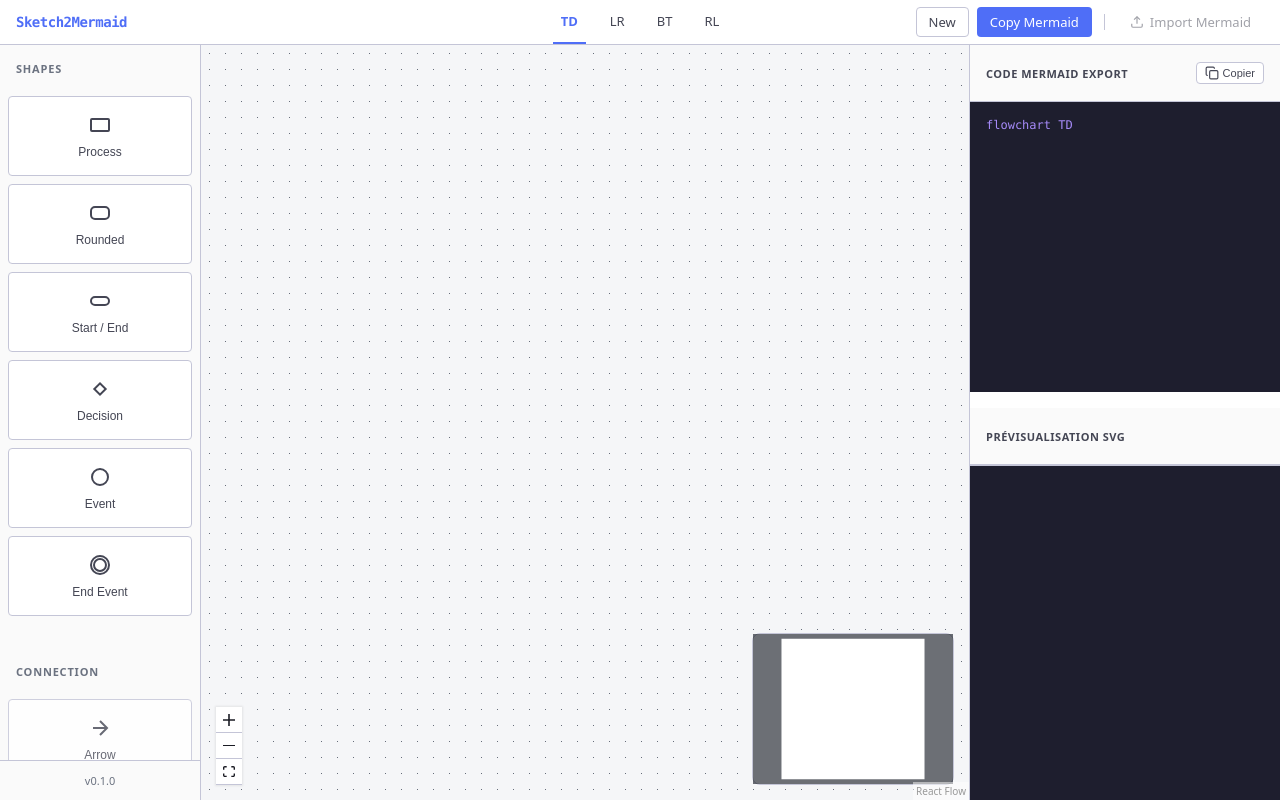
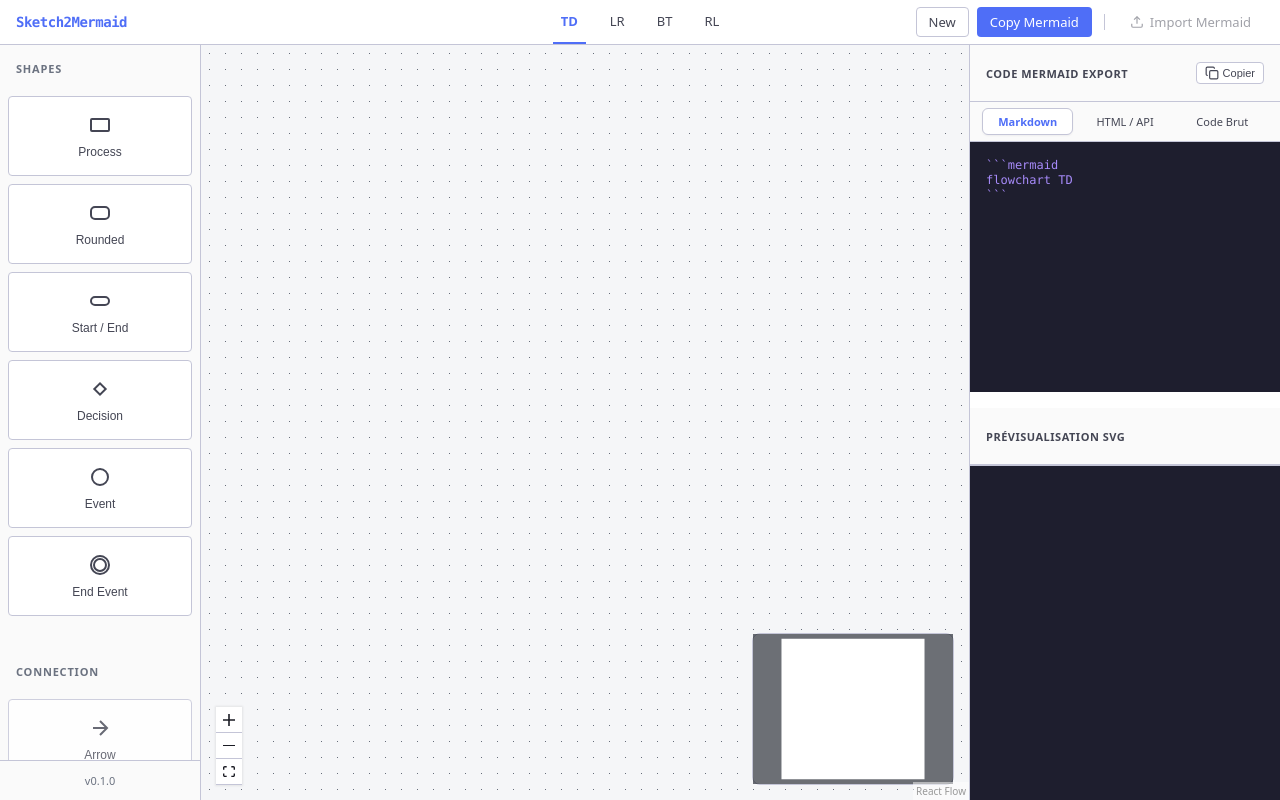
Before and after one commit to JeanZay/sketch2mermaid, a React (Vite) app: page / in a window 1280 px wide. Built offline with nearby package versions, Linux system fonts and the light colour scheme.

Commit message:
feat: add Mermaid export format options (Markdown, HTML, Raw) in UI

```diff
--- a/src/components/PreviewPanel.tsx
+++ b/src/components/PreviewPanel.tsx
@@ -1,6 +1,7 @@
 import React, { useEffect, useState } from 'react';
 import mermaid from 'mermaid';
-import { toMermaid } from '../core/mermaid';
+import { toMermaid, formatMermaidExport } from '../core/mermaid';
+import type { MermaidExportFormat } from '../core/types';
 import { useDiagramStore } from '../store/diagramStore';
 import { Copy, Check, AlertCircle } from 'lucide-react';
 import { useNodes, useEdges } from '@xyflow/react';
@@ -20,6 +21,13 @@ export const PreviewPanel = () => {
   // Direct live conversion to Mermaid string
   const mermaidCode = toMermaid(diagram);
 
+  const [exportFormat, setExportFormat] = useState<MermaidExportFormat>('markdown');
+
+  // Derive formatted export string based on selected format
+  const formattedCode = React.useMemo(() => {
+    return formatMermaidExport(mermaidCode, exportFormat);
+  }, [mermaidCode, exportFormat]);
+
   const [copied, setCopied] = useState(false);
   const [svgHtml, setSvgHtml] = useState<string>('');
   const [error, setError] = useState<string>('');
@@ -31,7 +39,7 @@ export const PreviewPanel = () => {
 
   const handleCopy = async () => {
     try {
-      await navigator.clipboard.writeText(mermaidCode);
+      await navigator.clipboard.writeText(formattedCode);
       setCopied(true);
       setTimeout(() => setCopied(false), 2000);
     } catch (err) {
@@ -112,10 +120,44 @@ export const PreviewPanel = () => {
             </button>
           </div>
 
+          {/* Format Selection Tabs */}
+          <div className="format-tabs" role="tablist" aria-label="Format d'export Mermaid">
+            <button
+              type="button"
+              role="tab"
+              aria-selected={exportFormat === 'markdown'}
+              aria-pressed={exportFormat === 'markdown'}
+              className={`format-tab-btn ${exportFormat === 'markdown' ? 'active' : ''}`}
+              onClick={() => setExportFormat('markdown')}
+            >
+              Markdown
+            </button>
+            <button
+              type="button"
+              role="tab"
+              aria-selected={exportFormat === 'html'}
+              aria-pressed={exportFormat === 'html'}
+              className={`format-tab-btn ${exportFormat === 'html' ? 'active' : ''}`}
+              onClick={() => setExportFormat('html')}
+            >
+              HTML / API
+            </button>
+            <button
+              type="button"
+              role="tab"
+              aria-selected={exportFormat === 'raw'}
+              aria-pressed={exportFormat === 'raw'}
+              className={`format-tab-btn ${exportFormat === 'raw' ? 'active' : ''}`}
+              onClick={() => setExportFormat('raw')}
+            >
+              Code Brut
+            </button>
+          </div>
+
           {/* Mermaid Raw Code View */}
           <div className="code-view-wrapper">
             <pre className="code-pre">
-              <code>{mermaidCode}</code>
+              <code>{formattedCode}</code>
             </pre>
           </div>
         </>
--- a/src/core/mermaid.ts
+++ b/src/core/mermaid.ts
@@ -1,4 +1,4 @@
-import type { CanonicalDiagram } from './types';
+import type { CanonicalDiagram, MermaidExportFormat } from './types';
 
 /**
  * Helper to sort IDs numerically by their numeric suffix (e.g., n1, n2, n10).
@@ -92,3 +92,23 @@ export function toMermaid(diagram: CanonicalDiagram): string {
 
   return lines.join('\n');
 }
+
+/**
+ * Formats the Mermaid code according to the chosen export format.
+ */
+export function formatMermaidExport(code: string, format: MermaidExportFormat): string {
+  switch (format) {
+    case 'markdown':
+      return `\`\`\`mermaid\n${code}\n\`\`\``;
+    case 'html': {
+      const indented = code
+        .split('\n')
+        .map((line) => (line.trim() === '' ? '' : '    ' + line))
+        .join('\n');
+      return `<div class="mermaid">\n${indented}\n</div>`;
+    }
+    case 'raw':
+    default:
+      return code;
+  }
+}
--- a/src/core/types.ts
+++ b/src/core/types.ts
@@ -24,3 +24,5 @@ export interface CanonicalDiagram {
   nodes: DiagramNode[];
   edges: DiagramEdge[];
 }
+
+export type MermaidExportFormat = 'markdown' | 'html' | 'raw';
--- a/src/index.css
+++ b/src/index.css
@@ -574,6 +574,49 @@ body {
   color: var(--text-primary);
 }
 
+/* Format Selection Tabs below the code header */
+.format-tabs {
+  display: flex;
+  background-color: var(--bg-sidebar);
+  border-bottom: 1px solid var(--border-color);
+  padding: 6px 12px;
+  gap: 6px;
+  flex-shrink: 0;
+}
+
+.format-tab-btn {
+  flex: 1;
+  background: transparent;
+  border: 1px solid transparent;
+  font-family: var(--font-family);
+  font-size: 11px;
+  font-weight: 500;
+  color: var(--text-secondary);
+  padding: 5px 0;
+  border-radius: 6px;
+  cursor: pointer;
+  transition: all 0.15s ease-in-out;
+  text-align: center;
+  outline: none;
+}
+
+.format-tab-btn:hover {
+  background-color: rgba(0, 0, 0, 0.04);
+  color: var(--text-primary);
+}
+
+.format-tab-btn.active {
+  background-color: var(--bg-panel);
+  color: var(--accent-color);
+  font-weight: 600;
+  border-color: var(--border-color);
+  box-shadow: var(--shadow-sm);
+}
+
+.format-tab-btn:focus-visible {
+  box-shadow: var(--shadow-glow);
+}
+
 /* Mermaid Raw Code Dark Panel (upper part) */
 .code-view-wrapper {
   flex: 1;
```
Also changed, not shown: 1 other file (tests, documents, lock files or other folders).
